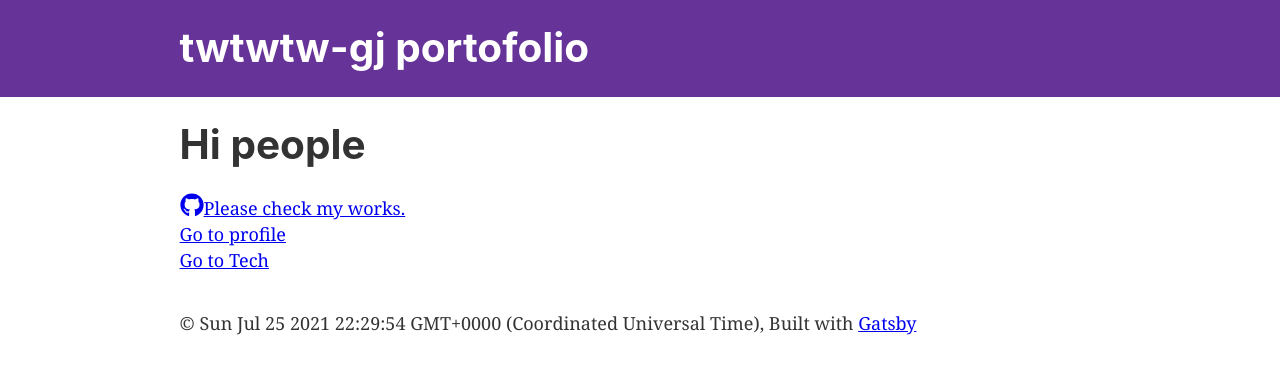
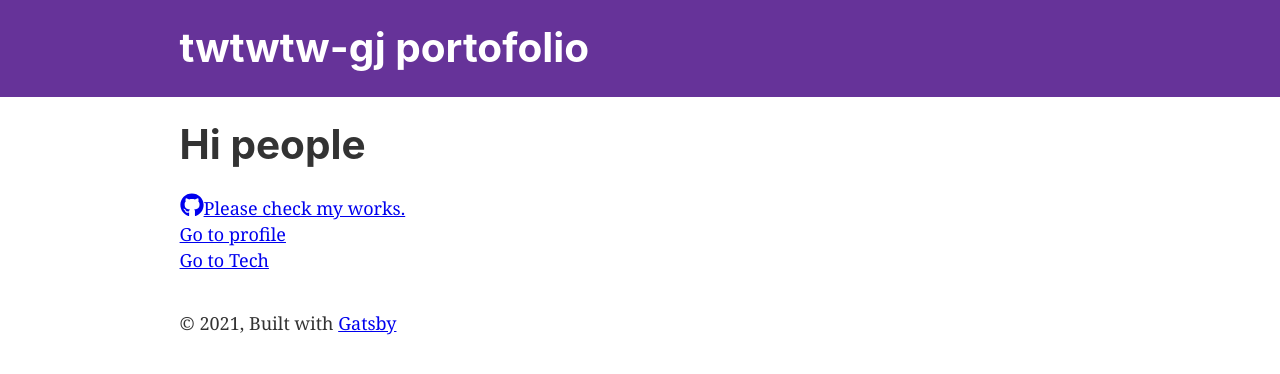
Before and after one commit to twtwtw-gj/my-portfolio, a Gatsby site: page / in a window 1280 px wide. Built offline with nearby package versions, Linux system fonts and the light colour scheme; Gatsby itself is replaced by a stand-in of ours.

Commit message:
buildTimeから値を読み取る形式に修正

```diff
--- a/src/components/layout.js
+++ b/src/components/layout.js
@@ -5,23 +5,24 @@
  * See: https://www.gatsbyjs.com/docs/use-static-query/
  */
 
-import * as React from "react"
-import PropTypes from "prop-types"
-import { useStaticQuery, graphql } from "gatsby"
+import * as React from 'react';
+import PropTypes from 'prop-types';
+import { useStaticQuery, graphql } from 'gatsby';
 
-import Header from "./header"
-import "./layout.css"
+import Header from './header';
+import './layout.css';
 
 const Layout = ({ children }) => {
   const data = useStaticQuery(graphql`
     query SiteTitleQuery {
       site {
+        buildTime(formatString: "YYYY")
         siteMetadata {
           title
         }
       }
     }
-  `)
+  `);
 
   return (
     <>
@@ -39,17 +40,17 @@ const Layout = ({ children }) => {
             marginTop: `2rem`,
           }}
         >
-          © {new Date().toString()}, Built with
+          © {data.site.buildTime}, Built with
           {` `}
           <a href="https://www.gatsbyjs.com">Gatsby</a>
         </footer>
       </div>
     </>
-  )
-}
+  );
+};
 
 Layout.propTypes = {
   children: PropTypes.node.isRequired,
-}
+};
 
-export default Layout
+export default Layout;
```
